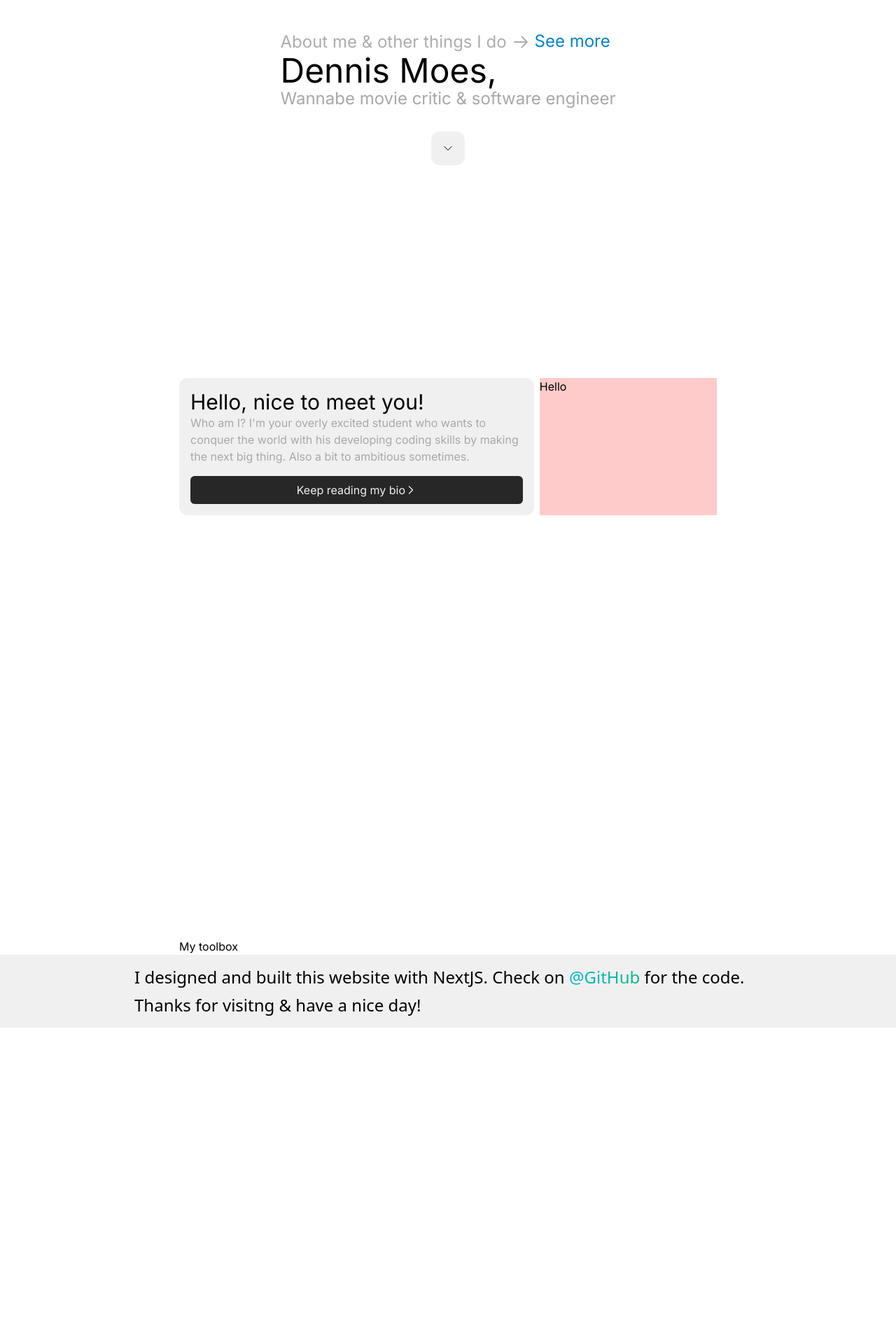
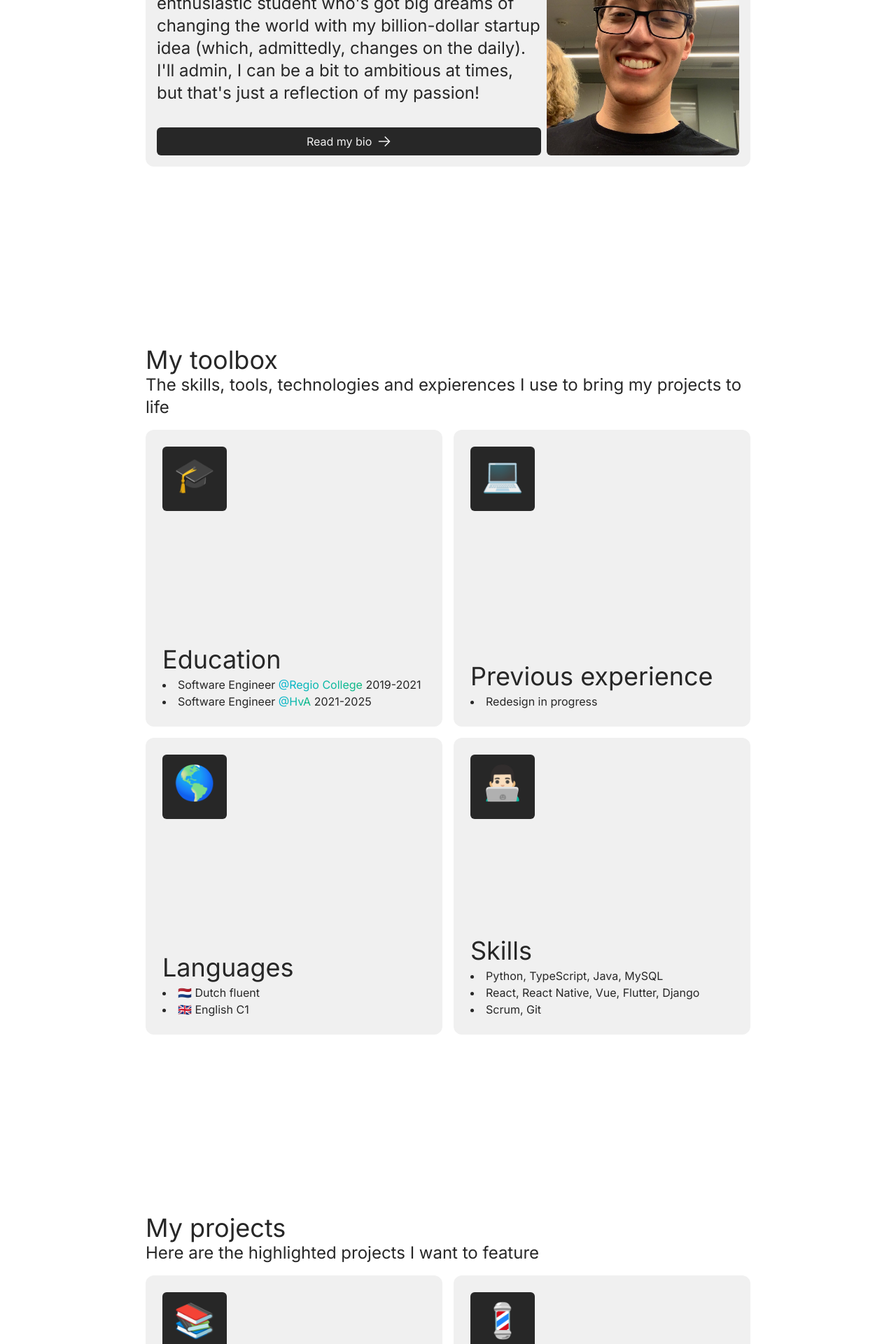
Before and after one commit to DennisCMoes/portfolio-v2, a Next.js app: page / in a window 1280 px wide. Shown: the part 260-2180 px from the top of the page at 70% size. Before the commit the page ends 1728 px from the top, so only its background shows below. Built offline with nearby package versions, Linux system fonts and the light colour scheme.

Commit message:
Made the first version of the home page

```diff
--- a/src/components/layout/footer.tsx
+++ b/src/components/layout/footer.tsx
@@ -8,7 +8,7 @@ export default function Footer() {
   }
 
   return (
-    <footer className="bg-primary-light py-4 w-full inline-flex items-center justify-center flex-col">
+    <footer className="bg-primary-light p-4 w-full inline-flex items-center justify-center flex-col">
       <div className="max-w-4xl w-full text-2xl text-left space-y-2">
         <p>
           I designed and built this website with NextJS. Check on{' '}
--- /dev/null
+++ b/src/components/ui/skill-card.tsx
@@ -0,0 +1,19 @@
+type Props = {
+  label: string
+}
+
+export default function SkillCard({ label }: Props) {
+  function openToolbox() {
+    alert('This will open a modal with these skills')
+  }
+
+  return (
+    <button
+      onClick={openToolbox}
+      // bg-secondary-light text-primary-light
+      className="hover:scale-105 transition-transform bg-primary-light inline-flex items-center justify-center aspect-square rounded-xl"
+    >
+      <p className="text-2xl">{label}</p>
+    </button>
+  )
+}
--- /dev/null
+++ b/src/components/ui/social-link.tsx
@@ -0,0 +1,8 @@
+import Link from 'next/link'
+import { useState } from 'react'
+
+export default function SocialLink() {
+  const [isHovering, setIsHovering] = useState<boolean>(false)
+
+  return <Link href="#" target="_blank" rel="noopener noreferrer"></Link>
+}
--- a/src/pages/about.tsx
+++ b/src/pages/about.tsx
@@ -16,7 +16,7 @@ export default function About() {
         <title>About</title>
       </Head>
       <main
-        className={`${inter.className} bg-background-light min-h-screen px-4 py-32`}
+        className={`${inter.className} bg-background-light min-h-screen px-4 py-12 md:py-32`}
       >
         <section className="max-w-4xl mx-auto space-y-12 text-secondary-light">
           <div>
@@ -32,7 +32,6 @@ export default function About() {
               Here are the two most notable things
             </p>
           </div>
-          {/* <div className="inline-flex flex-row my-4 gap-4 w-full"> */}
           <div className="grid grid-cols-1 md:grid-cols-2 gap-4">
             <ProjectCard
               icon="📚"
@@ -46,7 +45,7 @@ export default function About() {
             />
           </div>
           <div>
-            <div className="relative w-full overflow-hidden aspect-[21/9] bg-primary-light inline-flex items-center justify-center rounded-xl">
+            <div className="relative w-full overflow-hidden aspect-square md:aspect-[21/9] bg-primary-light inline-flex items-center justify-center rounded-xl">
               <Image
                 src={MeImage}
                 alt="Me describing plans for our group project to the class"
@@ -98,7 +97,7 @@ export default function About() {
             </div>
           </div>
           <div>
-            <div className="relative w-full aspect-[21/9] bg-secondary-light inline-flex items-center justify-center rounded-xl">
+            <div className="relative w-full aspect-square md:aspect-[21/9] bg-secondary-light inline-flex items-center justify-center rounded-xl">
               <Image
                 src={MeCoding}
                 className="p-8"
--- a/src/pages/index.tsx
+++ b/src/pages/index.tsx
@@ -2,6 +2,12 @@ import Head from 'next/head'
 import { Inter } from 'next/font/google'
 import Link from 'next/link'
 import { useRef } from 'react'
+import Image from 'next/image'
+
+import SelfPortrait from '../../public/images/self-portrait.jpeg'
+import HoverableLink from '@/components/ui/hoverable-link'
+import SkillCard from '@/components/ui/skill-card'
+import ProjectCard from '@/components/project-card'
 
 const inter = Inter({ subsets: ['latin'], weight: '400' })
 
@@ -20,108 +26,150 @@ export default function Home() {
         <meta name="viewport" content="width=device-width, initial-scale=1" />
         <link rel="icon" href="/favicon.ico" />
       </Head>
-      <main className={inter.className + ' bg-background-light'}>
-        <section
-          id="intro"
-          className="flex min-h-screen w-full items-center justify-center flex-col"
-        >
-          <div>
-            <p className="inline-flex items-center gap-2 text-2xl text-tertiary">
-              About me & other things I do
-              <span>
+      <main
+        className={`${inter.className} bg-background-light text-secondary-light`}
+      >
+        <section className="min-h-screen max-w-4xl mx-auto space-y-64 px-4 py-12 md:py-32">
+          <div className="w-full inline-flex flex-col md:flex-row gap-2 bg-primary-light aspect-[21/9] rounded-xl p-4">
+            <div className="w-full md:w-2/3 inline-flex flex-col justify-between space-y-4">
+              <p className="text-4xl">Welcome stranger</p>
+              <p className="text-2xl">
+                Who am I, you ask? Well, I&apos;m Dennis. Your enthusiastic
+                student who&apos;s got big dreams of changing the world with my
+                billion-dollar startup idea (which, admittedly, changes on the
+                daily). I&apos;ll admin, I can be a bit to ambitious at times,
+                but that&apos;s just a reflection of my passion!
+              </p>
+              {/* TODO: Add animation on hover move to right and back */}
+              {/* TODO: Change the placement of the image on mobile. From below text to above text */}
+              <Link
+                href="/about"
+                className="mt-2 md:mt-0 inline-flex flex-row gap-2 justify-center items-center py-2 px-8 bg-secondary-light text-primary-light rounded-md"
+              >
+                Read my bio
                 <svg
                   aria-hidden="true"
                   fill="none"
                   stroke="currentColor"
-                  strokeWidth="2"
+                  stroke-width="2"
                   viewBox="0 0 24 24"
                   xmlns="http://www.w3.org/2000/svg"
-                  className="w-6 h-6"
+                  className="w-5 h-5"
                 >
                   <path
                     d="M13.5 4.5L21 12m0 0l-7.5 7.5M21 12H3"
-                    strokeLinecap="round"
-                    strokeLinejoin="round"
+                    stroke-linecap="round"
+                    stroke-linejoin="round"
                   ></path>
                 </svg>
-              </span>
-              <span>
-                <Link
-                  href="#"
-                  className="group text-sky-600 transition duration-300"
-                >
-                  See more
-                  <span className="block max-w-0 group-hover:max-w-full transition-all duration-500 h-0.5 bg-sky-600"></span>
-                </Link>
-              </span>
+              </Link>
+            </div>
+            <div className="w-full md:w-1/3 aspect-square relative rounded-md overflow-hidden">
+              <Image
+                src={SelfPortrait}
+                alt="Me describing plans for our group project to the class"
+                sizes="100%"
+                style={{ objectFit: 'cover' }}
+                fill
+              />
+            </div>
+          </div>
+
+          <div>
+            <p className="text-4xl">My toolbox</p>
+            <p className="text-2xl">
+              The skills, tools, technologies and expierences I use to bring my
+              projects to life
             </p>
-            <p className="text-5xl font-medium">Dennis Moes,</p>
-            <p className="text-2xl text-tertiary-light">
-              Wannabe movie critic & software engineer
-            </p>
-          </div>
-          <button
-            onClick={scrollToSecondSection}
-            className="mt-8 p-4 bg-primary-light rounded-xl animate-wiggle"
-          >
-            <svg
-              aria-hidden="true"
-              fill="none"
-              stroke="currentColor"
-              strokeWidth="1.5"
-              viewBox="0 0 24 24"
-              xmlns="http://www.w3.org/2000/svg"
-              className="w-4 h-4"
-            >
-              <path
-                d="M19.5 8.25l-7.5 7.5-7.5-7.5"
-                strokeLinecap="round"
-                strokeLinejoin="round"
-              ></path>
-            </svg>
-          </button>
-        </section>
-        <section id="short-bio" className="min-h-screen" ref={secondSection}>
-          <div className="max-w-3xl mx-auto">
-            <div className="flex flex-row gap-2 w-full">
-              <div className="w-2/3 bg-primary-light p-4 rounded-xl">
-                <p className="text-3xl">Hello, nice to meet you!</p>
-                <p className="text-tertiary-light">
-                  Who am I? I&apos;m your overly excited student who wants to
-                  conquer the world with his developing coding skills by making
-                  the next big thing. Also a bit to ambitious sometimes.
-                </p>
-                <Link
-                  href="#"
-                  className="mt-4 inline-flex flex-row items-center py-2 w-full justify-center rounded-md bg-secondary-light text-primary-light"
-                >
-                  Keep reading my bio{' '}
-                  <svg
-                    aria-hidden="true"
-                    fill="none"
-                    stroke="currentColor"
-                    strokeWidth="2"
-                    viewBox="0 0 24 24"
-                    xmlns="http://www.w3.org/2000/svg"
-                    className="w-4 h-4"
-                  >
-                    <path
-                      d="M8.25 4.5l7.5 7.5-7.5 7.5"
-                      strokeLinecap="round"
-                      strokeLinejoin="round"
-                    ></path>
-                  </svg>
-                </Link>
+            <div className="mt-4 grid grid-cols-1 md:grid-cols-2 gap-4">
+              <div className="bg-primary-light w-full aspect-square rounded-xl p-6 inline-flex items-start justify-between flex-col">
+                <div className="bg-secondary-light p-4 rounded-md aspect-square text-center">
+                  <p className="text-5xl">🎓</p>
+                </div>
+                <div>
+                  <p className="text-4xl text-secondary-light mb-1">
+                    Education
+                  </p>
+                  <ul className="list-disc list-inside">
+                    <li>
+                      Software Engineer{' '}
+                      <HoverableLink href="#" label="Regio College" /> 2019-2021
+                    </li>
+                    <li>
+                      Software Engineer <HoverableLink href="#" label="HvA" />{' '}
+                      2021-2025
+                    </li>
+                  </ul>
+                </div>
               </div>
-              <div className="w-1/3 bg-red-200">
-                <p>Hello</p>
+              <div className="bg-primary-light w-full aspect-square rounded-xl p-6 inline-flex items-start justify-between flex-col">
+                <div className="bg-secondary-light p-4 rounded-md aspect-square text-center">
+                  <p className="text-5xl">💻</p>
+                </div>
+                <div>
+                  <p className="text-4xl text-secondary-light mb-1">
+                    Previous experience
+                  </p>
+                  <ul className="list-disc list-inside">
+                    <li>Redesign in progress</li>
+                  </ul>
+                </div>
+              </div>
+              <div className="bg-primary-light w-full aspect-square rounded-xl p-6 inline-flex items-start justify-between flex-col">
+                <div className="bg-secondary-light p-4 rounded-md aspect-square text-center">
+                  <p className="text-5xl">🌎</p>
+                </div>
+                <div>
+                  <p className="text-4xl text-secondary-light mb-1">
+                    Languages
+                  </p>
+                  <ul className="list-disc list-inside">
+                    <li>🇳🇱 Dutch fluent</li>
+                    <li>🇬🇧 English C1</li>
+                  </ul>
+                </div>
+              </div>
+              <div className="bg-primary-light w-full aspect-square rounded-xl p-6 inline-flex items-start justify-between flex-col">
+                <div className="bg-secondary-light p-4 rounded-md aspect-square text-center">
+                  <p className="text-5xl">👨🏻‍💻</p>
+                </div>
+                <div>
+                  <p className="text-4xl text-secondary-light mb-1">Skills</p>
+                  <ul className="list-disc list-inside">
+                    <li>Python, TypeScript, Java, MySQL</li>
+                    <li>React, React Native, Vue, Flutter, Django</li>
+                    <li>Scrum, Git</li>
+                  </ul>
+                </div>
               </div>
             </div>
           </div>
-        </section>
-        <section id="toolbox">
-          <div className="max-w-3xl mx-auto">
-            <p>My toolbox</p>
+
+          <div>
+            <p className="text-4xl">My projects</p>
+            <p className="text-2xl">
+              Here are the highlighted projects I want to feature
+            </p>
+            <div className="grid grid-cols-1 md:grid-cols-2 gap-4 my-4">
+              <ProjectCard
+                icon="📚"
+                title="Journal"
+                description="Beautiful journal app for macOS with over 1K users"
+              />
+              <ProjectCard
+                icon="💈"
+                title="Rioll"
+                description="3D printed and IoT kits for makers"
+              />
+            </div>
+            <div className="w-full">
+              <Link
+                href="/projects"
+                className="w-full mt-2 md:mt-0 inline-flex flex-row gap-2 justify-center items-center py-2 px-8 bg-secondary-light text-primary-light rounded-md"
+              >
+                View all projects
+              </Link>
+            </div>
           </div>
         </section>
       </main>
```
Also changed, not shown: public/images/self-portrait.jpeg (added).
